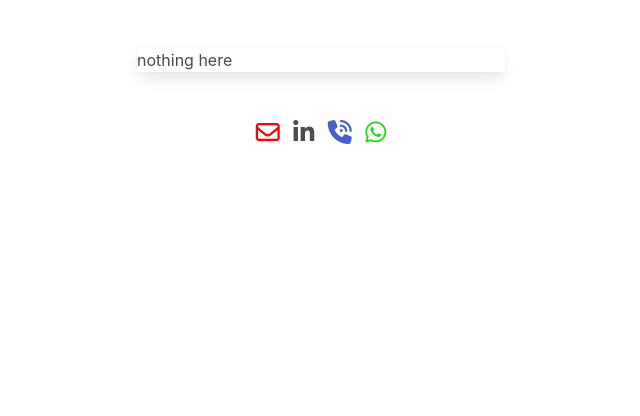
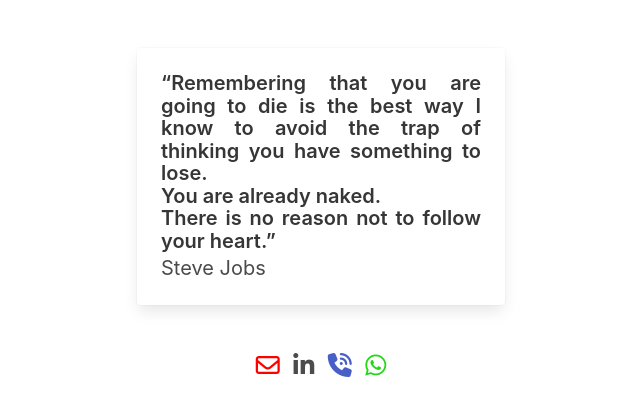
Before and after one commit to nvrt/navim, a plain HTML site: page index.html in a window 1280 px wide. Shown: the whole page, without its empty margins (319-959 px from the left). Drawn offline with nearby package versions, Linux system fonts and the light colour scheme.

Commit message:
Update index.html

```diff
--- a/index.html
+++ b/index.html
@@ -4,7 +4,7 @@
 <head>
     <meta charset="utf-8">
     <meta name="viewport" content="width=device-width, initial-scale=1">
-    <title>Miome Inc.</title>
+    <title>Navreet Vaidwan</title>
     <link rel="stylesheet" href="https://cdn.jsdelivr.net/npm/bulma@0.9.4/css/bulma.min.css">
     <link rel="stylesheet" type="text/css" href="nav.css">
     <link rel="preconnect" href="https://fonts.googleapis.com">
@@ -23,9 +23,20 @@
               <div class="column">
               </div>
               <div class="column is-4">
+
                 <div class="card">
-                nothing here
-
+                    <div class="card-content has-text-justified">
+                      <p class="title is-size-5">
+                        “Remembering that you are going to die is the best way I know to avoid the trap of thinking you have something to
+                        lose. <br>
+                        You are already naked.
+                        <br>
+                        There is no reason not to follow your heart.”
+                      </p>
+                      <p class="subtitle">
+                        Steve Jobs
+                      </p>
+                    </div>
                 </div>
               </div>
               <div class="column">
```
